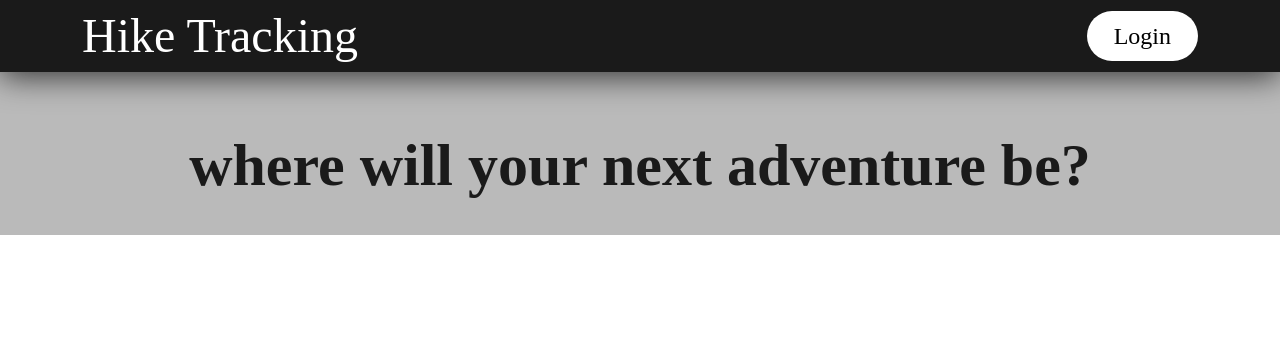
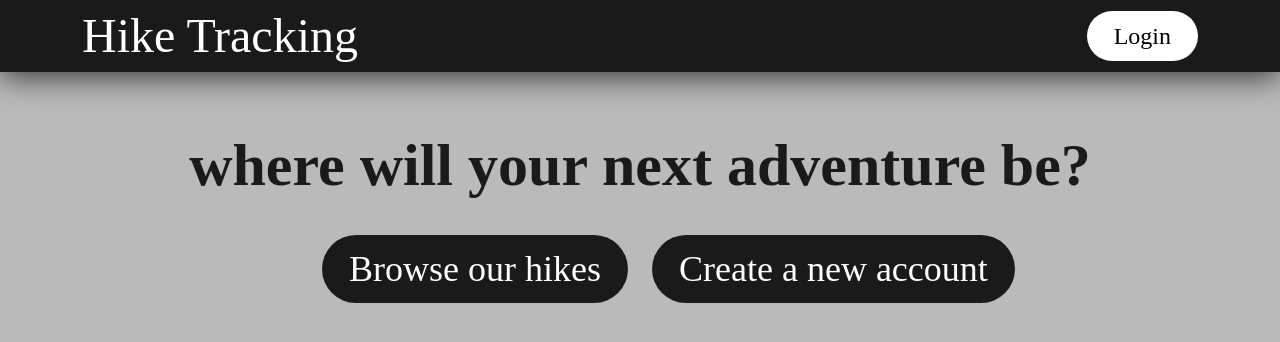
Before and after one commit to polito-SE2-TEAM-20/softeng2-Hike-Tracker, a React (Create React App) app in the folder front-end/: page / in a window 1280 px wide. Shown: the top 342 px of the page. Built offline with nearby package versions, Linux system fonts and the light colour scheme; a web font is replaced by a local one.

Commit message:
added: buttons on the main page

```diff
--- a/front-end/src/components/main-page-landscape/MainPageLandscape.js
+++ b/front-end/src/components/main-page-landscape/MainPageLandscape.js
@@ -3,7 +3,7 @@ import './mpl-style.css'
 
 const MainPageLandscape = () => {
     return (
-        <div style={{ display: "flex", justifyContent: "center", backgroundColor: "#bababa" }}>
+        <div style={{ display: "flex", justifyContent: "center" }}>
             <Row style={{ marginTop: "120px", marginLeft: "auto", marginRight: "auto", display: "flex", justifyContent: "center"}}>
                 <p className="txt-931" style={{
                     width: "1000px", color: "#1a1a1a", paddingBottom: "25px",
--- a/front-end/src/routes/main-page/MainPage.js
+++ b/front-end/src/routes/main-page/MainPage.js
@@ -1,6 +1,6 @@
 import MainTitle from '../../components/main-title/MainTitle'
 import Button from '../../components/buttons/Button';
-import { Row, Container } from 'react-bootstrap'
+import { Row, Col, Container } from 'react-bootstrap'
 import Navbar from 'react-bootstrap/Navbar';
 import { useNavigate } from "react-router-dom";
 import MainPageLandscape from '../../components/main-page-landscape/MainPageLandscape';
@@ -8,7 +8,7 @@ import MainPageLandscape from '../../components/main-page-landscape/MainPageLand
 
 const MainPage = () => {
     return (
-        <Container fluid style={{ paddingLeft: "0px", paddingRight: "0px" }}>
+        <Container fluid style={{ paddingLeft: "0px", paddingRight: "0px", backgroundColor: "#bababa", height: "100vh" }}>
             <Navbar className="is-sticky" expand="lg">
                 <Container>
                     <MainTitle color="white" size="48px" />
@@ -18,6 +18,14 @@ const MainPage = () => {
             <Row>
                 <MainPageLandscape />
             </Row>
+            <Row>
+                <Col style={{ display: "flex", justifyContent: "end" }}>
+                    <Button text="Browse our hikes" textColor="white" size="36px" color="#1a1a1a" />
+                </Col>
+                <Col style={{ display: "flex", justifyContent: "start" }}>
+                    <Button text="Create a new account" textColor="white" size="36px" color="#1a1a1a" />
+                </Col>
+            </Row>
         </Container >
     );
 }
```
